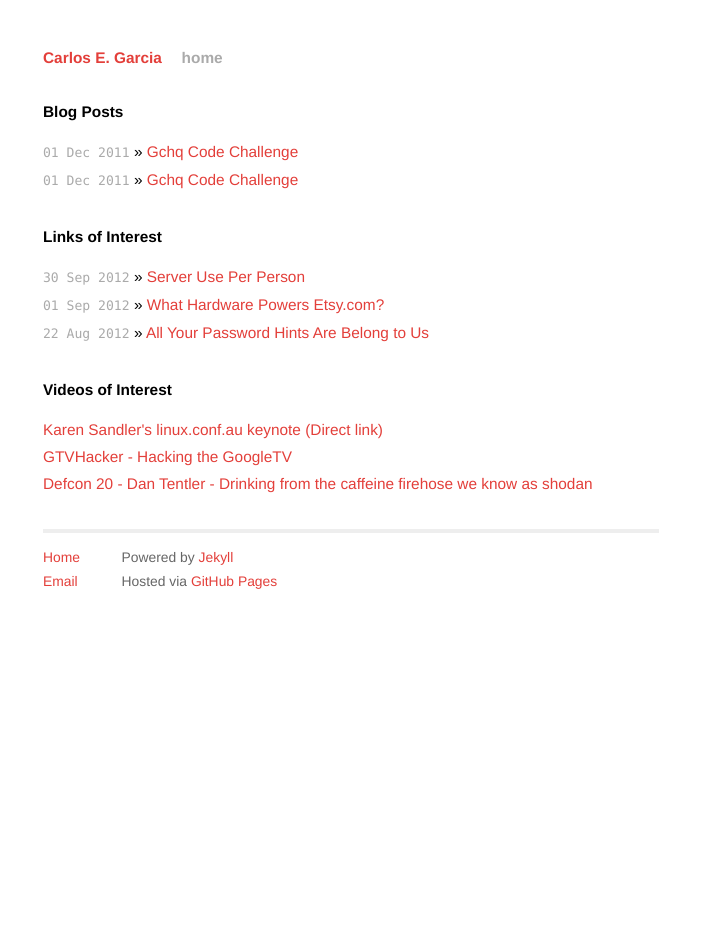
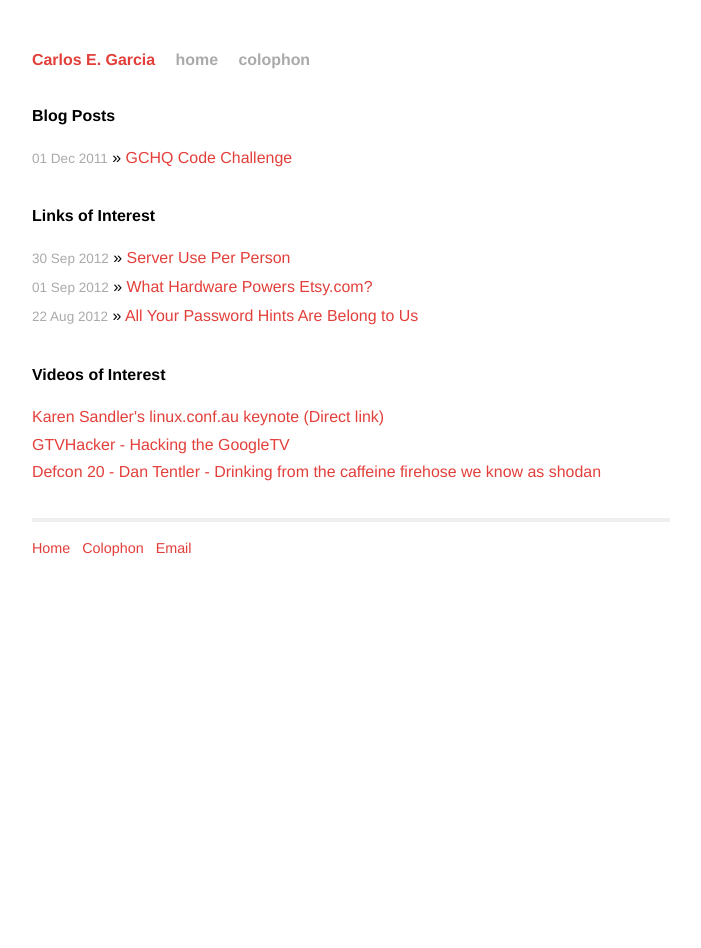
Before and after one commit to cgar/cgar.github.com, a Jekyll site: the page index.html, which Jekyll copies as it is, in a window 1280 px wide. Shown: the whole page, without its empty margins (289-990 px from the left). Built offline with Jekyll 4.4.1, drawn with Linux system fonts in a browser that asks for light colours; Markdown is read by kramdown in place of the engine named in the settings.

Commit message:
sew site

```diff
--- a/css/screen.css
+++ b/css/screen.css
@@ -1,9 +1,3 @@
-/*****************************************************************************/
-/*
-/* Common
-/*
-/*****************************************************************************/
-
 /* Global Reset */
 
 * {
@@ -17,9 +11,7 @@ html, body {
 
 body {
   background-color: white;
-  font: 14px "Helvetica Neue", Helvetica, Arial, sans-serif;
-  /* font: 16px 'Droid Sans', sans-serif; */
-  *font-size: 100%; /* small; */
+  font: 14.5px "Helvetica Neue", Helvetica, Arial, sans-serif;
   text-align: center;
 }
 
@@ -52,11 +44,7 @@ table {
   font: 100%;
 }
 
-/*****************************************************************************/
-/*
-/* Home
-/*
-/*****************************************************************************/
+/* Home */
 
 ul.posts {
   list-style-type: none;
@@ -69,15 +57,11 @@ ul.posts {
 
   ul.posts span {
     color: #aaa;
-    font-family: Monaco, "Courier New", monospace;
+    font-family: "Helvetica Neue", Helvetica, Arial, sans-serif;
     font-size: 85%;
   }
 
-/*****************************************************************************/
-/*
-/* Site
-/*
-/*****************************************************************************/
+/* Site */
 
 .site {
   font-size: 110%;
@@ -130,18 +114,14 @@ ul.posts {
     }
 
       .site .footer .contact a {
-        color: #e33f3a; /* #8085C1; */
+        color: #e33f3a;
       }
 
       .site .footer .contact a:hover {
         color: #00438a;
       }
 
-/*****************************************************************************/
-/*
-/* Posts
-/*
-/*****************************************************************************/
+/* Posts */
 
 #post {
 
@@ -179,8 +159,6 @@ ul.posts {
 #post code, pre {
     padding: 0 3px 2px;
     font-size: 13px;
-    -webkit-border-radius: 3px;
-    -moz-border-radius: 3px;
     border-radius: 3px;
     }
 #post code {
@@ -196,8 +174,6 @@ ul.posts {
     font-size: 12px;
     border: 1px solid #ccc;
     border: 1px solid rgba(0, 0, 0, 0.15);
-    -webkit-border-radius: 3px;
-    -moz-border-radius: 3px;
     border-radius: 3px;
     white-space: pre;
     white-space: pre-wrap;
--- a/index.html
+++ b/index.html
@@ -1,27 +1,55 @@
----
-layout: layout
-title: Carlos E. Garcia
----
+<!doctype html>
+<html lang="en">
+<head>
+    <meta charset="utf-8" />
+    <title>Carlos E. Garcia</title>
+    <link rel="stylesheet" href="/css/screen.css" />
+    <link rel="shortcut icon" href="/favicon.ico">
+    <link type="text/plain" rel="author" href="http://humanstxt.org/humans.txt" />
+</head>
+<body>
+
+<div class="site">
+<div class="title">
+    <a href="/">Carlos E. Garcia</a>
+    <a class="extra" href="/">home</a>
+    <a class="extra" href="/colophon.html">colophon</a>
+</div>
 
 <div id="home">
     <h1>Blog Posts</h1>
     <ul class="posts">
-    {% for post in site.posts %}
-      <li><span>{{ post.date | date_to_string }}</span> &raquo; <a href="{{ post.url }}">{{ post.title }}</a></li>
-    {% endfor %}
+        <li><span>01 Dec 2011</span> &raquo; <a href="/posts/gchq-code-challenge.html">GCHQ Code Challenge</a></li>
     </ul>
-
     <h1>Links of Interest</h1>
     <ul class="posts">
         <li> <span>30 Sep 2012</span> &raquo; <a href="http://etbe.coker.com.au/2012/09/27/server-use-per-person/">Server Use Per Person</a></li>
         <li><span>01 Sep 2012</span> &raquo; <a href="http://codeascraft.etsy.com/2012/08/31/what-hardware-powers-etsy-com/">What Hardware Powers Etsy.com?</a></li>
         <li><span>22 Aug 2012</span> &raquo; <a href="http://blog.spiderlabs.com/2012/08/all-your-password-hints-are-belong-to-us.html">All Your Password Hints Are Belong to Us</a></li>
     </ul>
-
     <h1>Videos of Interest</h1>
     <ul class="posts">
     <li><a href="http://mirror.internode.on.net/pub/linux.conf.au/2012/Keynote_Karen_Sandler.ogv">Karen Sandler's linux.conf.au keynote (Direct link)</a></li>
     <li><a href="http://vimeo.com/48177666">GTVHacker - Hacking the  GoogleTV</a></li>
     <li><a href="https://www.youtube.com/watch?v=5cWck_xcH64">Defcon 20 - Dan Tentler - Drinking from the caffeine firehose we know as shodan</a></li>
+    </ul>
+</div>
 
+<div class="footer">
+    <div class="contact">
+        <p>
+        <a href="/">Home</a> &nbsp;
+        <a href="/colophon.html">Colophon</a> &nbsp;
+        <a href="mailto:hello@cgarcia.org">Email</a>
+        </p>
     </div>
+    <div class="contact">
+        <p>
+        </p>
+        </div>
+    <div class='contact'>
+</div>
+</div>
+</div>
+</body>
+</html>
```
Also changed, not shown: 404.html (+27 -25 lines), colophon.html (added, +49 -0 lines), humans.txt (added, +12 -0 lines), stats.txt (added, +59 -0 lines). Lines whose indentation alone changed are shown as unchanged.
